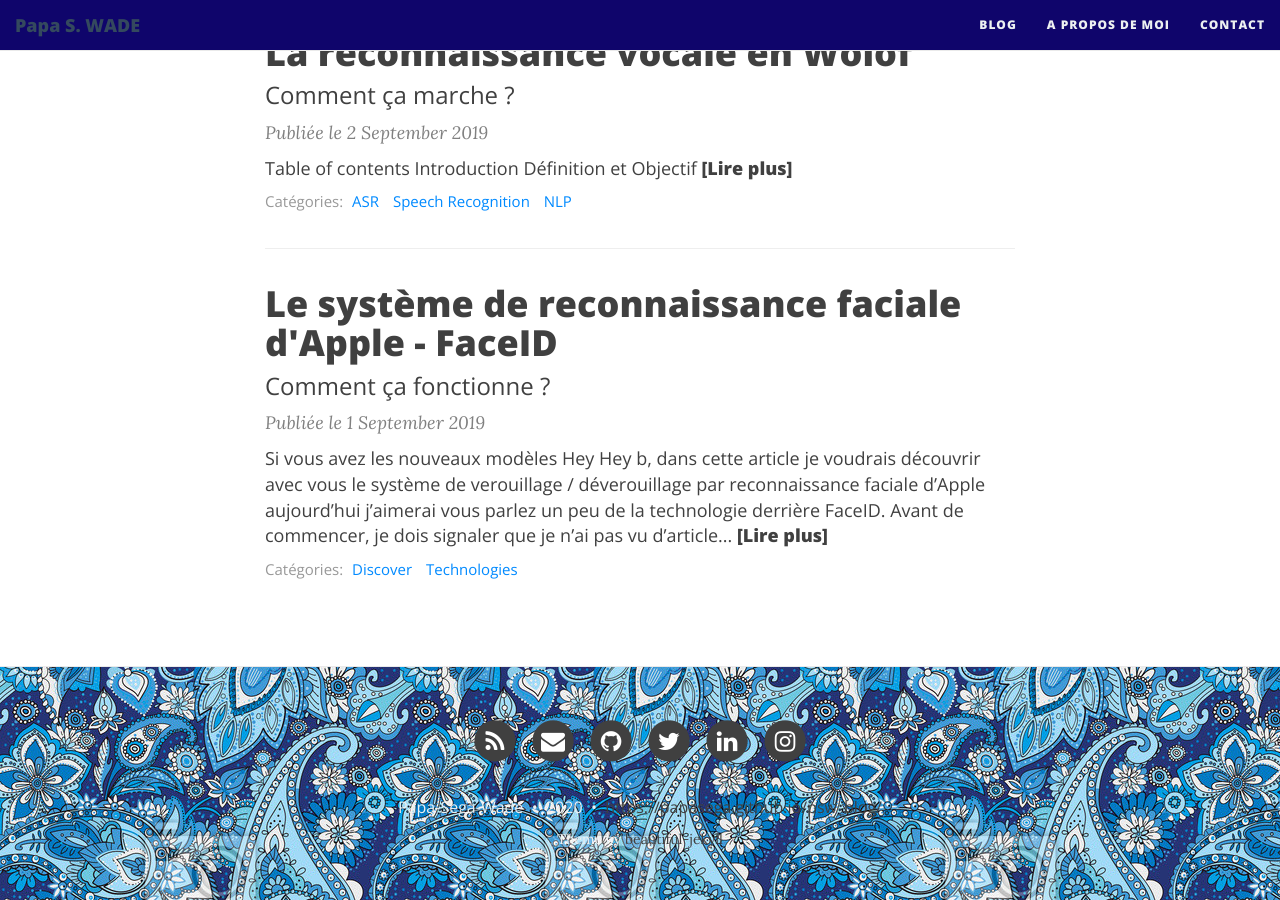
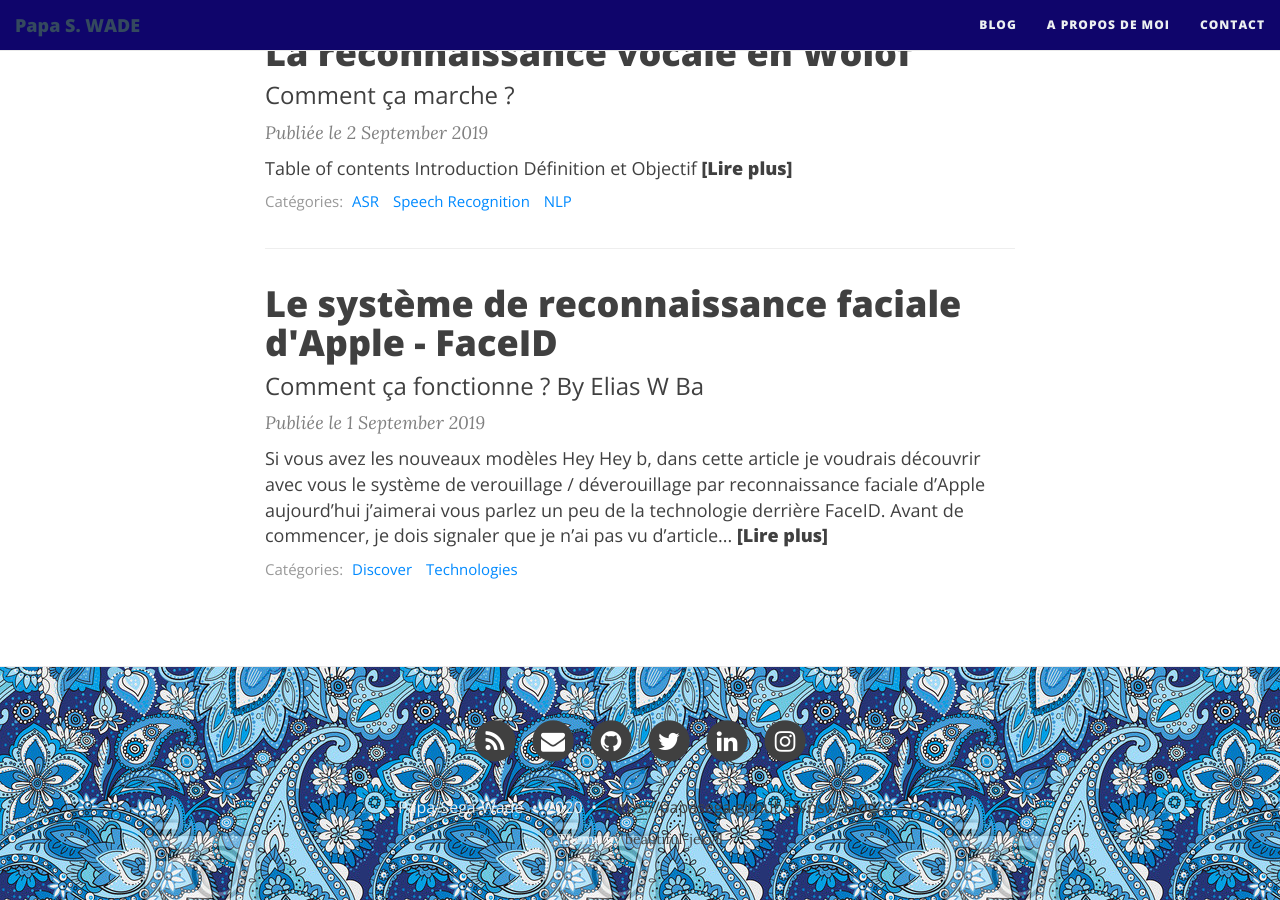
Before and after one commit to papasega/papasega.github.io, a Jekyll site: the page built from index.html, in a window 1280 px wide and 900 px high, scrolled down 1373 px. Built offline with Jekyll 4.4.1, drawn with Linux system fonts in a browser that asks for light colours; nearby versions of some CDN libraries; the list of posts is cut into pages by our own code.

Commit message:
Update 2019-09-01-faceid.md

```diff
--- a/_posts/2019-09-01-faceid.md
+++ b/_posts/2019-09-01-faceid.md
@@ -1,7 +1,7 @@
 ---
 layout: post
 title: Le système de reconnaissance faciale d'Apple - FaceID
-subtitle: Comment ça fonctionne ?
+subtitle: Comment ça fonctionne ? By Elias W Ba
 bigimg: img/posts/face-id.jpg
 share-img: http://eliaswalyba.github.io/img/FaceID.jpg
 tags: [Discover, Technologies]
```
